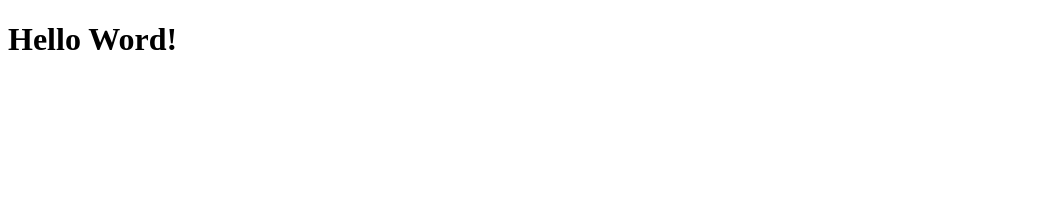
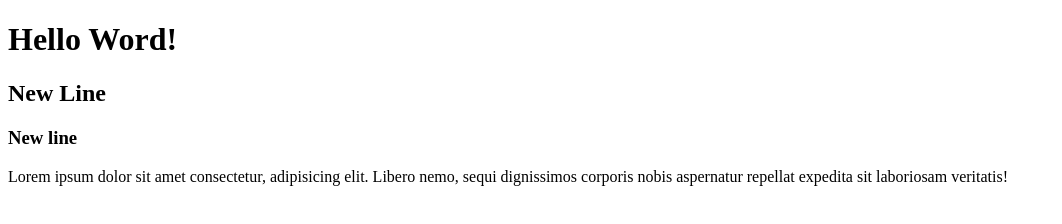
Before and after one commit to YunusAPolash/my-first-website, a plain HTML site: page index.html in a window 1280 px wide. Shown: the whole page, without its empty margins (0-1062 px from the left). Drawn offline with Linux system fonts and the light colour scheme.

Commit message:
added new line

```diff
--- a/index.html
+++ b/index.html
@@ -8,5 +8,12 @@
   </head>
   <body>
     <h1>Hello Word!</h1>
+    <h2>New Line</h2>
+    <h3>New line</h3>
+    <p>
+      Lorem ipsum dolor sit amet consectetur, adipisicing elit. Libero nemo,
+      sequi dignissimos corporis nobis aspernatur repellat expedita sit
+      laboriosam veritatis!
+    </p>
   </body>
 </html>
```
